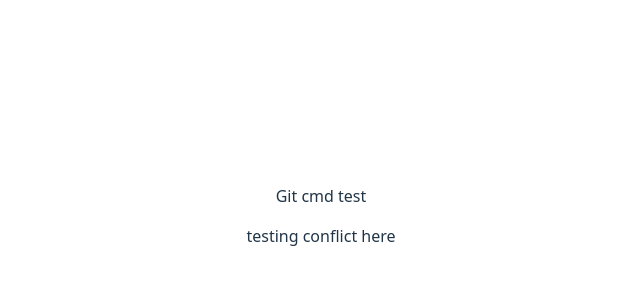
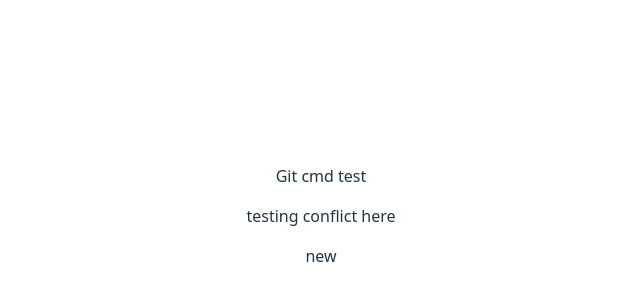
Before and after one commit to Srinath-Rajkumar/git-cmd-practice, a React (Vite) app: page / in a window 1280 px wide. Shown: the part 184-484 px from the top of the page, without its empty margins (319-959 px from the left). Built offline with nearby package versions, Linux system fonts and the light colour scheme.

Commit message:
for rebase test

```diff
--- a/src/App.tsx
+++ b/src/App.tsx
@@ -5,6 +5,7 @@ function App() {
     <>
       <p>Git cmd test</p>
       <p>testing conflict here</p>
+      <p>new</p>
     </>
   );
 }
```
